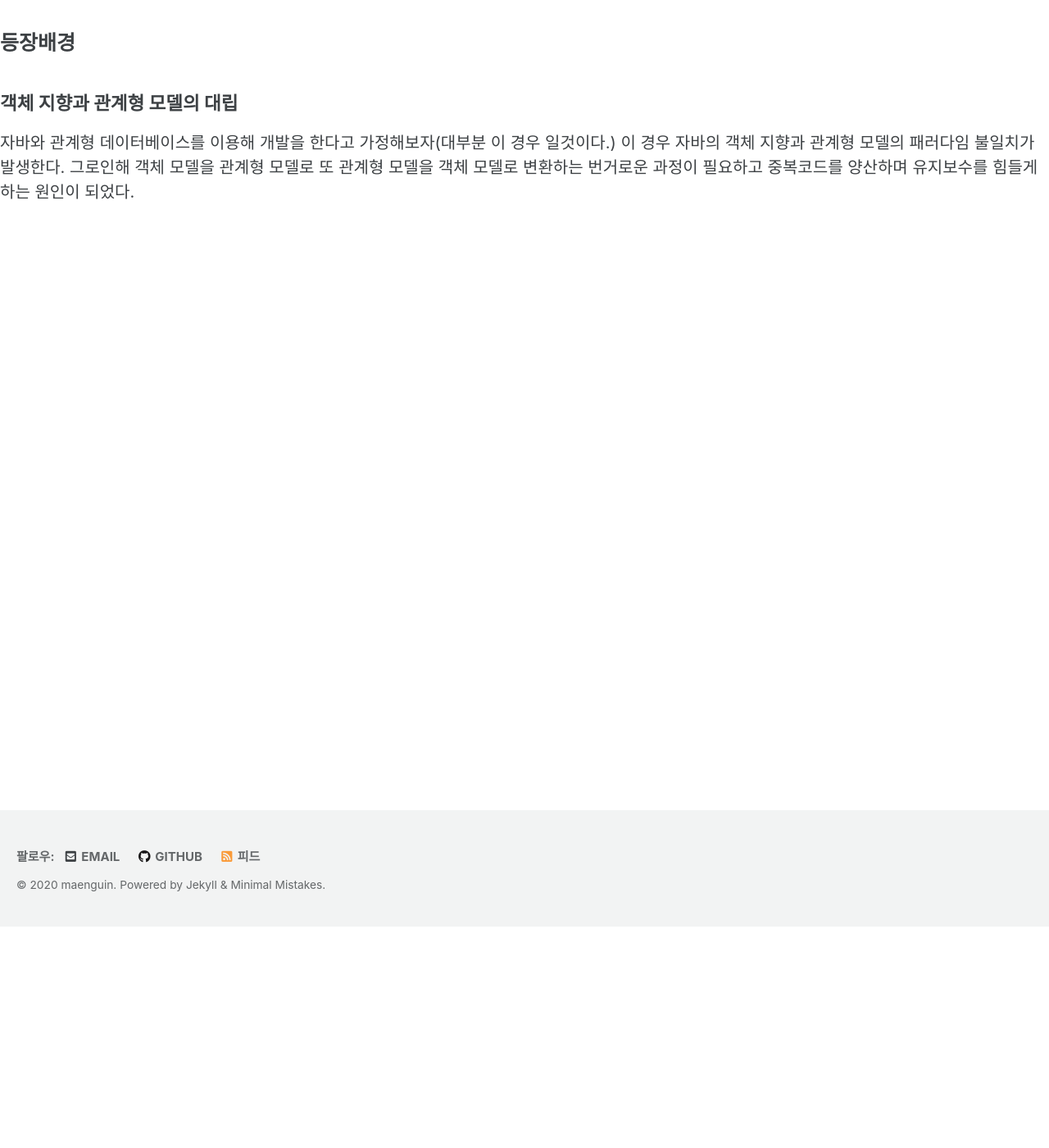
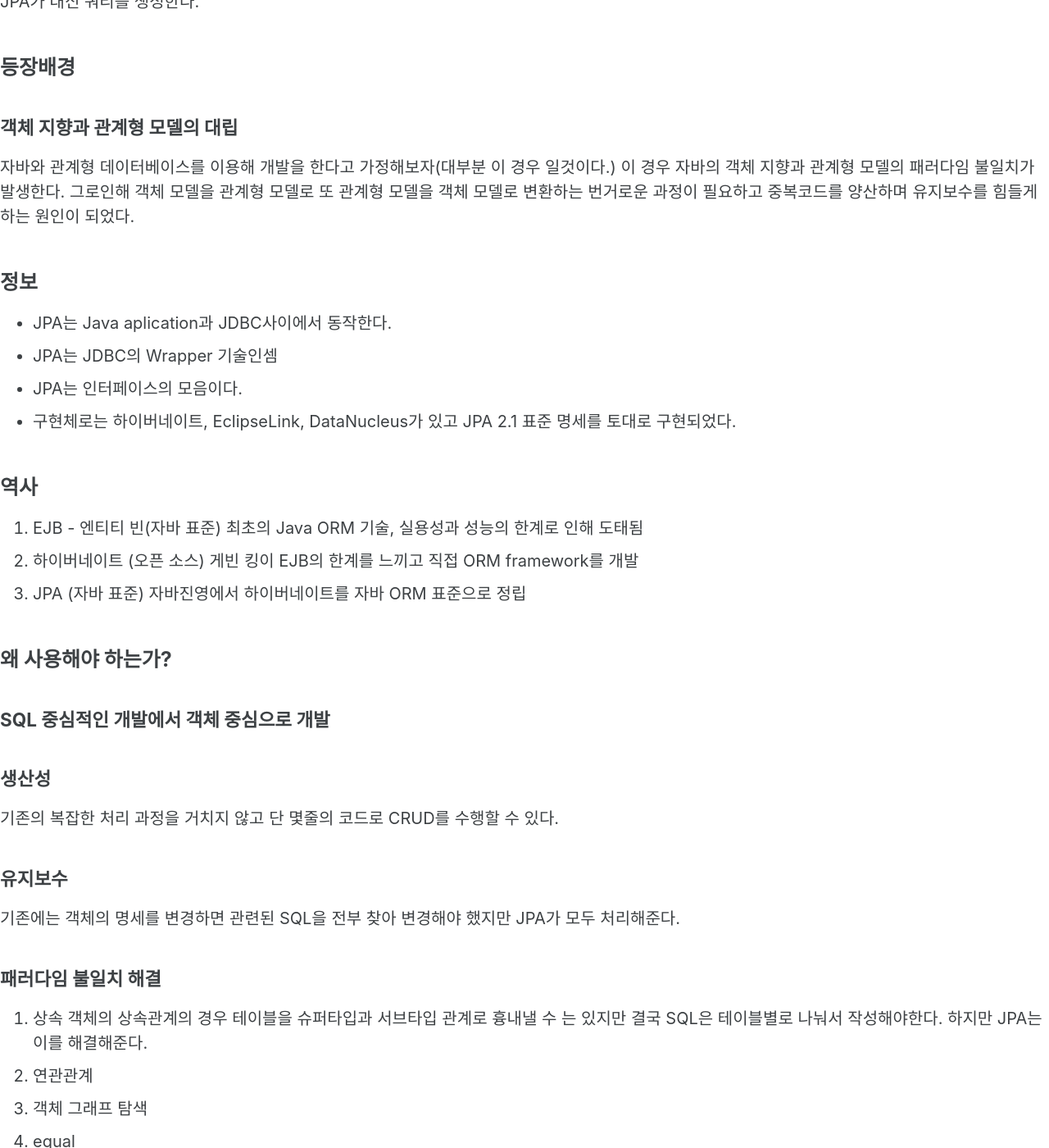
Before and after one commit to maenguin/maenguin.github.io, a Jekyll site: the page built from private/2020-12-31-jpa-basic.md, in a window 1280 px wide and 1400 px high, scrolled down 270 px. Shown: the whole window at 82% size. Built offline with Jekyll 4.4.1, drawn with Linux system fonts in a browser that asks for light colours; cached includes are drawn as plain includes; our own code applies the rules of GitHub Pages for plain Markdown files; some of the changed text lies outside the part shown.

Commit message:
Update 2020-12-31-jpa-basic.md

```diff
--- a/private/2020-12-31-jpa-basic.md
+++ b/private/2020-12-31-jpa-basic.md
@@ -4,6 +4,9 @@
 
 ## 소개
 자바 진영에서 제공하는 ORM 기술이다.
+말그대로 객체와 데이터베이스의 릴레이션을 맵핑해주며
+개발자가 직접 쿼리를 작성해 데이터를 조작하지 않고 JPA가 대신 쿼리를 생성한다.
+
 
 ## 등장배경
 
@@ -11,3 +14,40 @@
 자바와 관계형 데이터베이스를 이용해 개발을 한다고 가정해보자(대부분 이 경우 일것이다.)
 이 경우 자바의 객체 지향과 관계형 모델의 패러다임 불일치가 발생한다.
 그로인해 객체 모델을 관계형 모델로 또 관계형 모델을 객체 모델로 변환하는 번거로운 과정이 필요하고 중복코드를 양산하며 유지보수를 힘들게하는 원인이 되었다.
+
+## 정보
+
+* JPA는 Java aplication과 JDBC사이에서 동작한다.
+* JPA는 JDBC의 Wrapper 기술인셈
+* JPA는 인터페이스의 모음이다.
+* 구현체로는 하이버네이트, EclipseLink, DataNucleus가 있고 JPA 2.1 표준 명세를 토대로 구현되었다.
+
+## 역사
+
+1. EJB - 엔티티 빈(자바 표준)
+최초의 Java ORM 기술, 실용성과 성능의 한계로 인해 도태됨
+2. 하이버네이트 (오픈 소스)
+게빈 킹이 EJB의 한계를 느끼고 직접 ORM framework를 개발
+3. JPA (자바 표준)
+자바진영에서 하이버네이트를 자바 ORM 표준으로 정립
+
+## 왜 사용해야 하는가?
+
+### SQL 중심적인 개발에서 객체 중심으로 개발
+
+### 생산성
+기존의 복잡한 처리 과정을 거치지 않고 단 몇줄의 코드로 CRUD를 수행할 수 있다.
+### 유지보수
+기존에는 객체의 명세를 변경하면 관련된 SQL을 전부 찾아 변경해야 했지만 JPA가 모두 처리해준다.
+### 패러다임 불일치 해결
+1. 상속
+객체의 상속관계의 경우 테이블을 슈퍼타입과 서브타입 관계로 흉내낼 수 는 있지만 결국 SQL은 테이블별로 나눠서 작성해야한다.
+하지만 JPA는 이를 해결해준다.
+2. 연관관계
+3. 객체 그래프 탐색
+4. equal
+### 성능
+
+### 데이터 접근 추상화와 벤더 독립성
+
+### 표준
```
